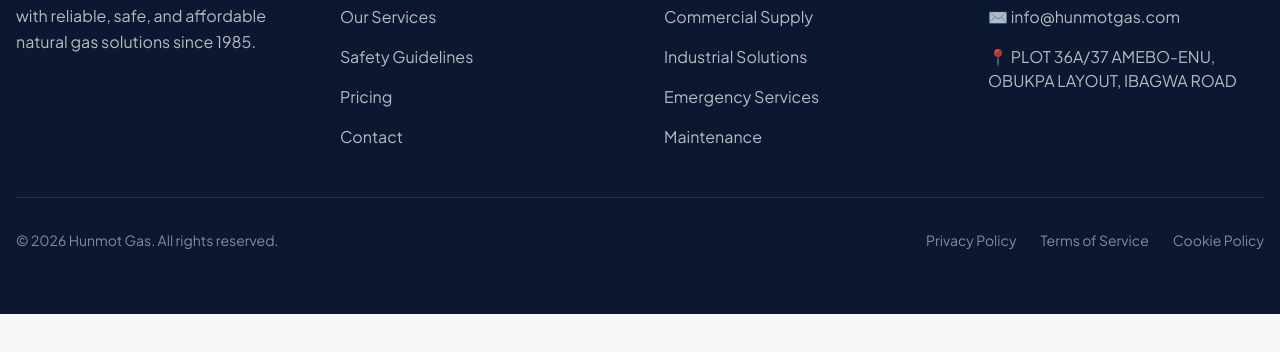
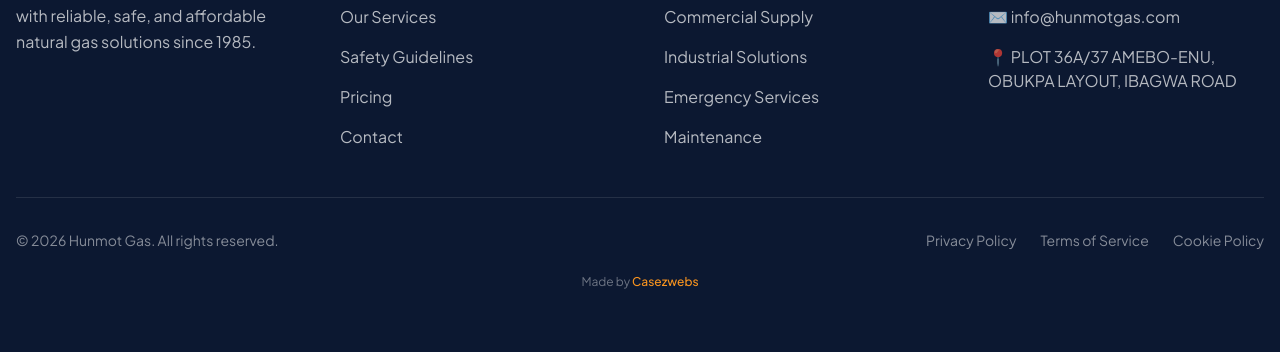
Before and after one commit to casey-michael/Hunmot-Global, a plain HTML site: page index.html in a window 1280 px wide. Shown: the part 3414-3766 px from the top of the page. Before the commit the page ends 3728 px from the top, so only its background shows below. Drawn offline with nearby package versions, Linux system fonts and the light colour scheme.

Commit message:
Update index.html

```diff
--- a/index.html
+++ b/index.html
@@ -313,6 +313,9 @@
         <a href="#" class="hover:text-accent">Cookie Policy</a>
       </div>
     </div>
+    <div class="text-center mt-6">
+      <p class="text-white/40 text-xs">Made by <a href="#" class="text-accent hover:text-accent/80 font-medium transition">Casezwebs</a></p>
+    </div>
   </div>
 </footer>
 
```
